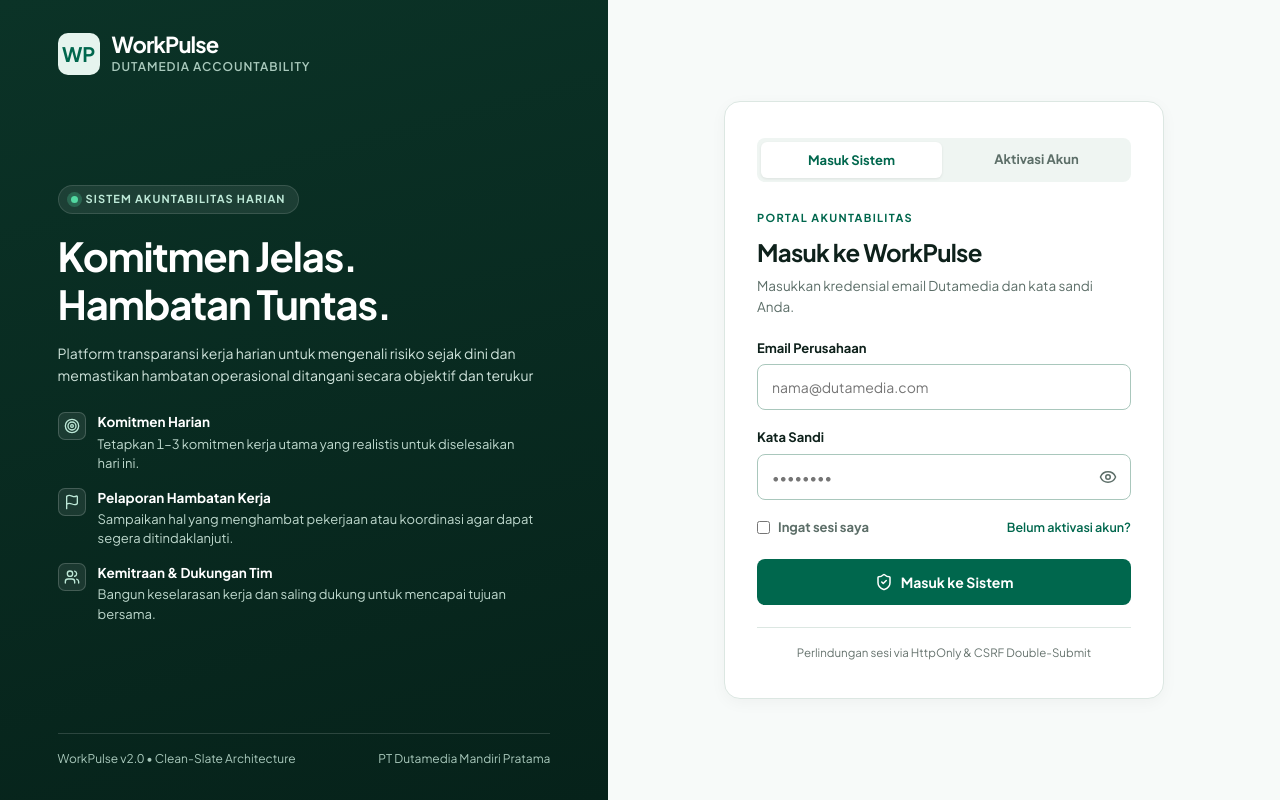
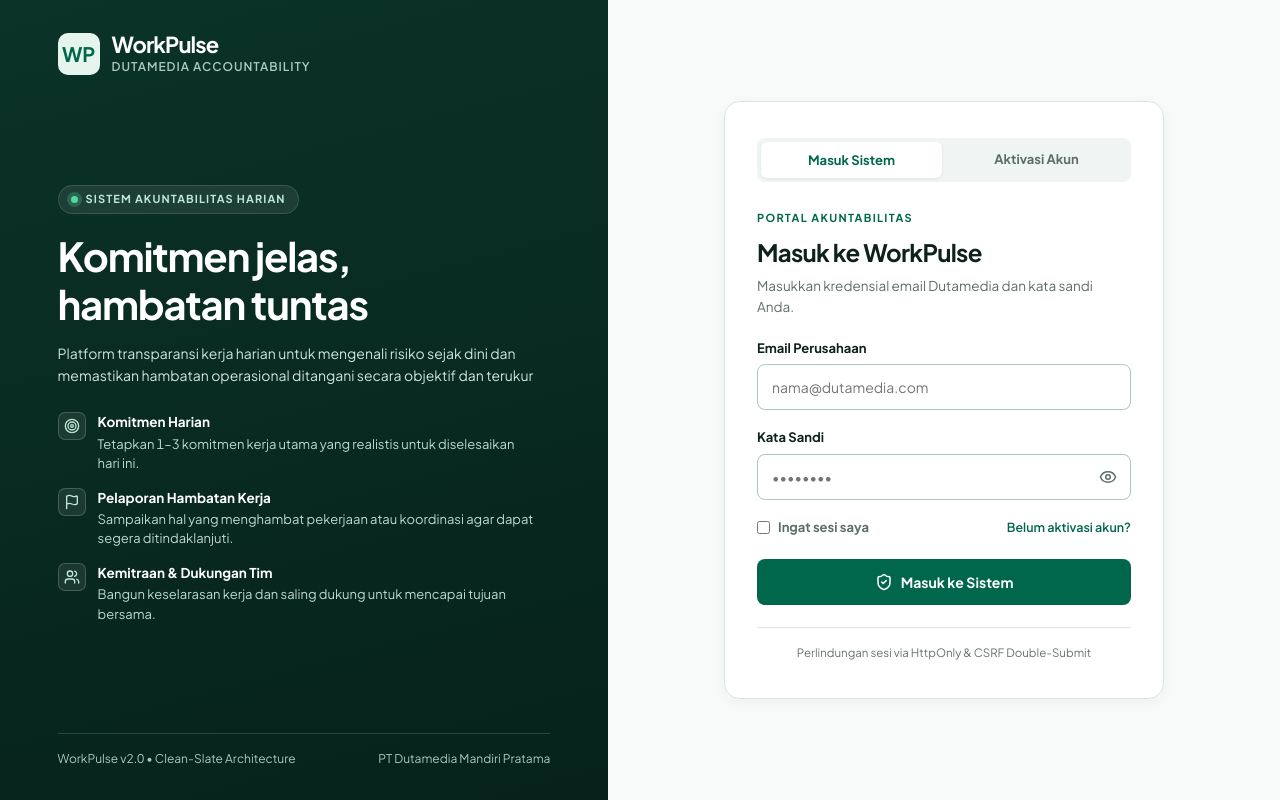
Before and after one commit to harrymx1/Dutamedia-WorkPulse, a Vue app in the folder frontend/: page /login in a window 1280 px wide. Built offline with nearby package versions, Linux system fonts and the light colour scheme; no server answers; the HTML template or start-up script is replaced by a standard one.

Commit message:
style(auth): format headline as two-line fluid sentence without trailing period
- IMP-007: update headline to 'Komitmen jelas,<br>hambatan tuntas'
- harmonize across LoginView and ActivateView

```diff
--- a/frontend/src/views/auth/ActivateView.vue
+++ b/frontend/src/views/auth/ActivateView.vue
@@ -107,7 +107,7 @@ async function handleActivate() {
           <span class="pulse-dot"></span>
           Sistem Akuntabilitas Harian
         </div>
-        <h1>Komitmen Jelas.<br>Hambatan Tuntas.</h1>
+        <h1>Komitmen jelas,<br>hambatan tuntas</h1>
         <p>
           Platform transparansi kerja harian untuk mengenali risiko sejak dini dan memastikan hambatan operasional ditangani secara objektif dan terukur
         </p>
--- a/frontend/src/views/auth/LoginView.vue
+++ b/frontend/src/views/auth/LoginView.vue
@@ -76,7 +76,7 @@ async function handleLogin() {
           <span class="pulse-dot"></span>
           Sistem Akuntabilitas Harian
         </div>
-        <h1>Komitmen Jelas.<br>Hambatan Tuntas.</h1>
+        <h1>Komitmen jelas,<br>hambatan tuntas</h1>
         <p>
           Platform transparansi kerja harian untuk mengenali risiko sejak dini dan memastikan hambatan operasional ditangani secara objektif dan terukur
         </p>
```
Also changed, not shown: 2 other files (tests, documents, lock files or other folders).
